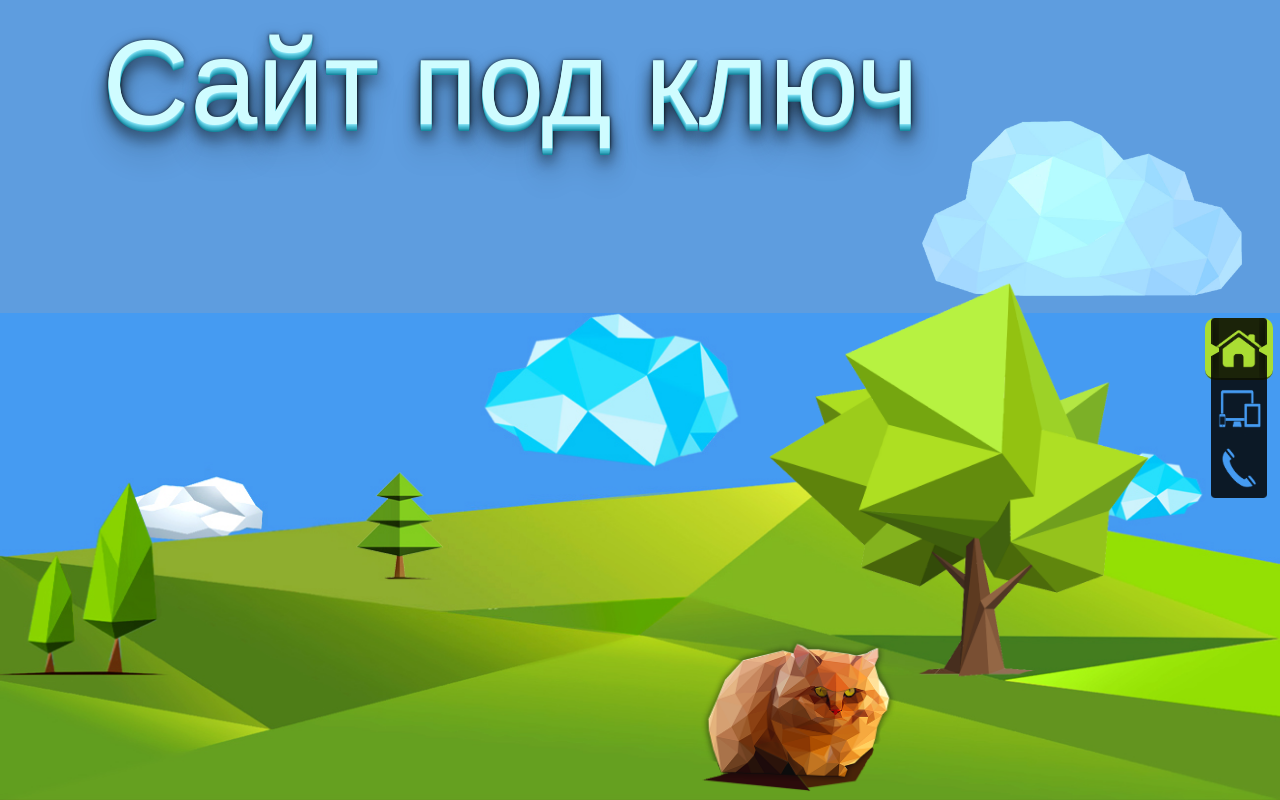
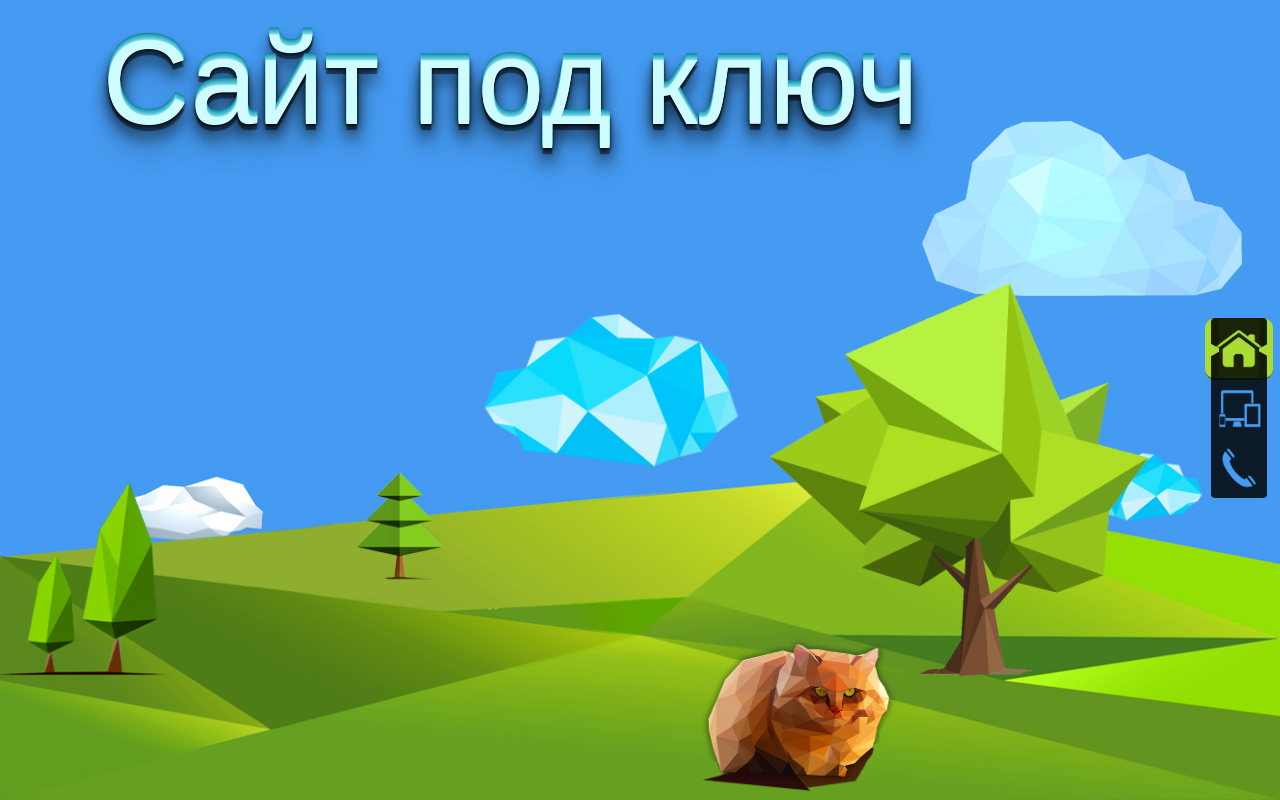
Before and after one commit to andronpl93/platonow, a Django app: page / in a window 1280 px wide. Run offline with Django 3.2, Linux system fonts and the light colour scheme; some libraries are stand-ins or nearby versions.

Commit message:
текст 3дэ

```diff
--- a/cube/static/css/polygon.css
+++ b/cube/static/css/polygon.css
@@ -1,7 +1,7 @@
 #wrapPol{
     width:100%;
     height:100%;
-    background: #5e9ddf url("../img/polygon/grass.jpg");
+    background: #459BF2 url("../img/polygon/grass.jpg");
     background-repeat: no-repeat;
     background-position:  right bottom;
     background-size: contain;
@@ -55,14 +55,15 @@
     margin:1%;
     margin-left:8%;
     font-size:17vh;
+    font-family: Lucida, sans-serif;
     color:#CFFCFF;
-    text-shadow: 0 1px 0 #82DFF1,
-               0 2px 0 #66CDE2,
-               0 3px 0 #4FC3DA,
-               0 4px 0 #42B4CB,
-               0 5px 0 #38A9C0,
-               0 6px 0 #2598AF,
-               0 7px 0 #1789A0,
+    text-shadow: 0 -1px 0 #82DFF1,
+               0 -2px 0 #66CDE2,
+               0 -3px 0 #4FC3DA,
+               0 -4px 0 #42B4CB,
+               0 -5px 0 #38A9C0,
+               0 -6px 0 #2598AF,
+               0 -7px 0 #1789A0,
                0 6px 1px rgba(0,0,0,.5),
                0 0 5px rgba(0,0,0,.5),
                0 1px 3px rgba(0,0,0,.8),
```
